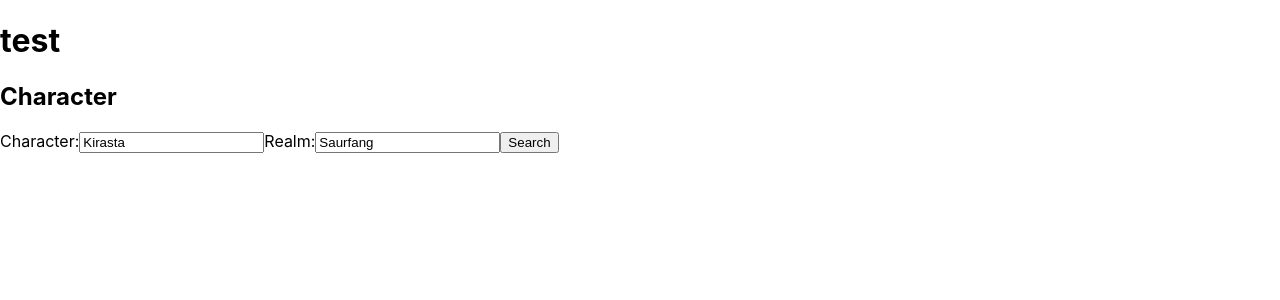
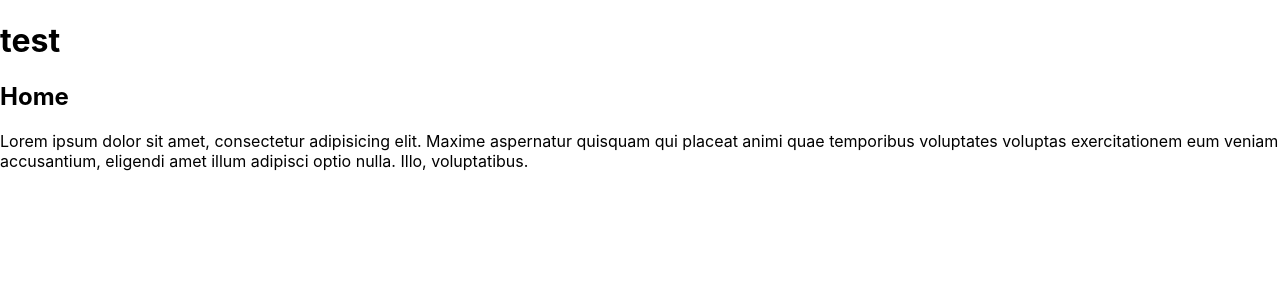
Before and after one commit to natr104/react-project, a React (Create React App) app: page /character in a window 1280 px wide. Shown: the top 300 px of the page. Built offline with nearby package versions, Linux system fonts and the light colour scheme; data requests are answered from the project's data file.

Commit message:
attempting to fix routing

```diff
--- a/src/App.js
+++ b/src/App.js
@@ -1,18 +1,13 @@
 import './App.css';
 import React from 'react';
-import { Route, Routes } from 'react-router-dom';
 import Home from './components/Home'
-import Character from './components/Character'
 
 function App() {
   return (
     <div>
       <h1>test</h1>
+      <Home />
 
-      <Routes>
-        <Route path="/" element={<Home />} />
-        <Route path="/character" element={<Character /> } />
-      </Routes>
     </div>
   );
 }
--- a/src/components/Home.jsx
+++ b/src/components/Home.jsx
@@ -7,7 +7,7 @@ export default function Home() {
         <div>
             <h2>Home</h2>
             <p>Lorem ipsum dolor sit amet, consectetur adipisicing elit. Maxime aspernatur quisquam qui placeat animi quae temporibus voluptates voluptas exercitationem eum veniam accusantium, eligendi amet illum adipisci optio nulla. Illo, voluptatibus.</p>
-            <Character />
+            {/* <Character /> */}
         </div>
     )
 }
--- a/src/index.js
+++ b/src/index.js
@@ -2,8 +2,10 @@ import React from 'react';
 import { createRoot } from 'react-dom/client';
 import './index.css';
 import App from './App';
+import Home from './components/Home';
+import Character from './components/Character';
 import reportWebVitals from './reportWebVitals';
-import { BrowserRouter as Router } from 'react-router-dom';
+import { BrowserRouter as Router, Routes, Route} from 'react-router-dom';
 import { SavedCharactersContextProvider } from './contexts/SavedCharactersContext';
 
 const container = document.getElementById('root');
@@ -12,7 +14,12 @@ root.render(
   <React.StrictMode>
     <SavedCharactersContextProvider>
       <Router>
-        <App />
+        <Routes>
+          <Route path="/" element={<App />}>
+            <Route index element={<Home />} />
+            <Route path="character" element={<Character />} />
+          </Route>
+        </Routes>
       </Router>
     </SavedCharactersContextProvider>
   </React.StrictMode>
```
